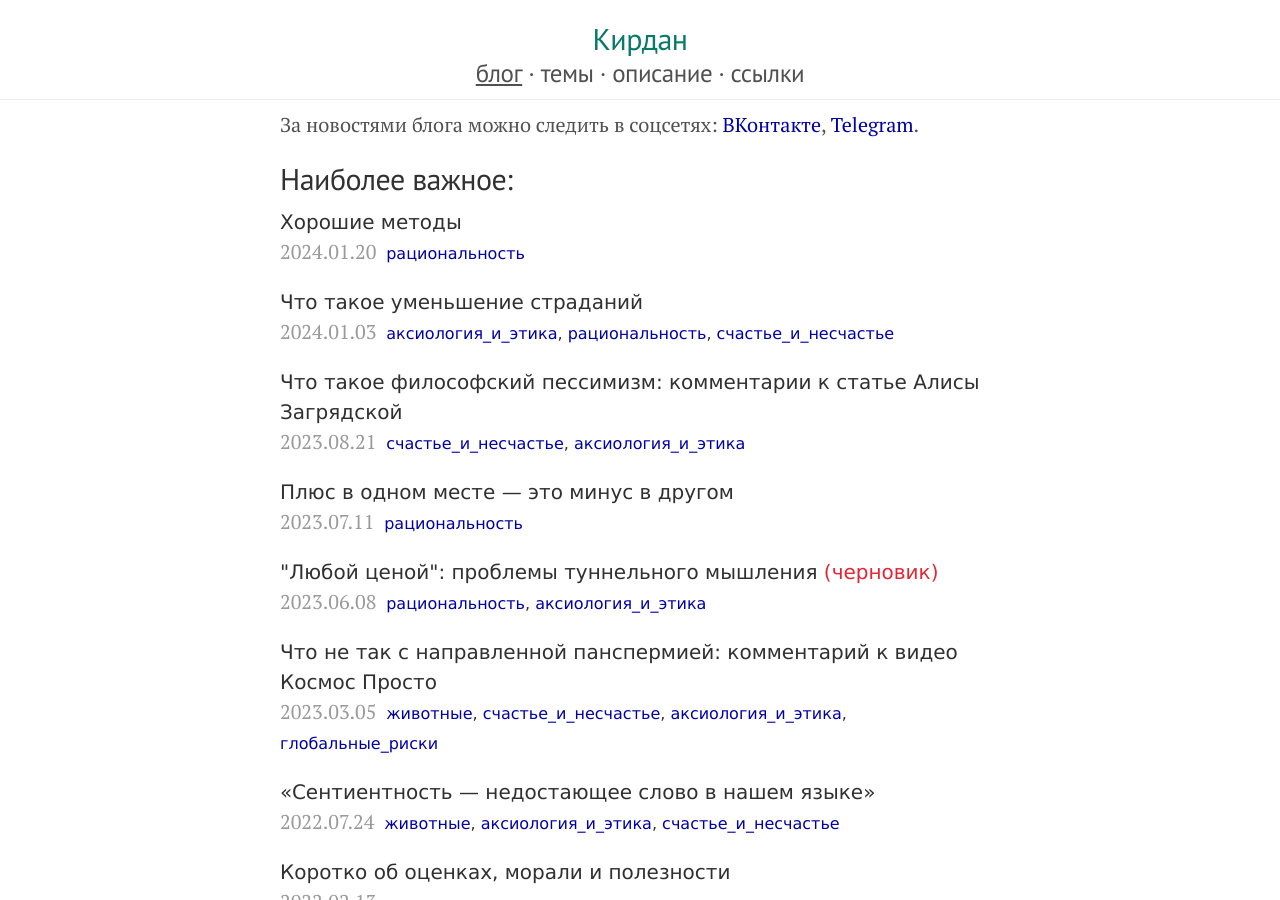
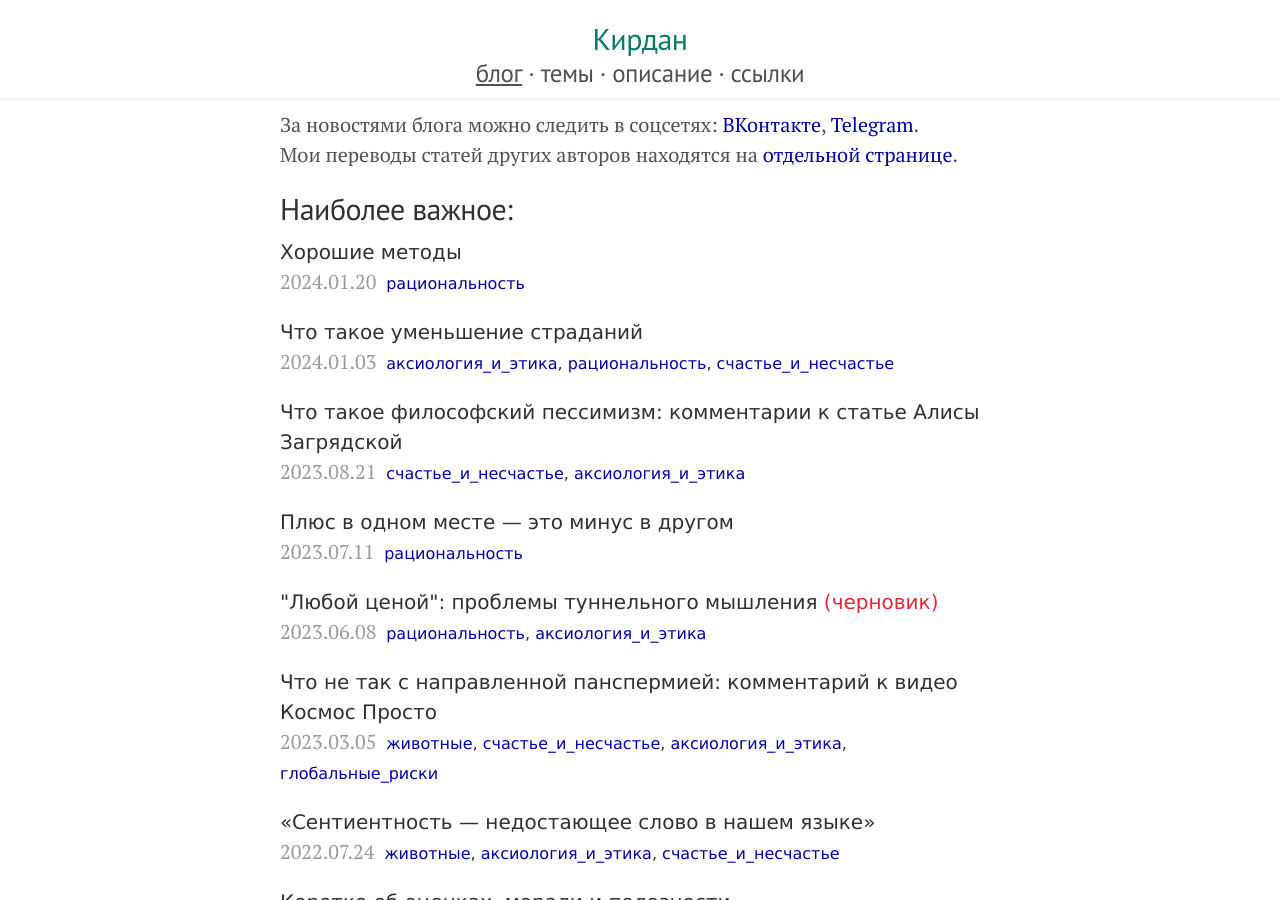
Before and after one commit to KKirdan/kkirdan.github.io, a Jekyll site: the page built from blog/index.html, in a window 1280 px wide and 900 px high. Built offline with Jekyll 4.4.1, drawn with Linux system fonts in a browser that asks for light colours.

Commit message:
upd translations

```diff
--- a/blog/index.html
+++ b/blog/index.html
@@ -3,7 +3,8 @@ layout: blog
 title: "Блог"
 nav_id: 1
 ---
-За новостями блога можно следить в соцсетях: <a href="{{ site.vk }}">ВКонтакте</a>, <a href="{{ site.telegram }}">Telegram</a>.
+За новостями блога можно следить в соцсетях: <a href="{{ site.vk }}">ВКонтакте</a>, <a href="{{ site.telegram }}">Telegram</a>.<br>
+Мои переводы статей других авторов находятся на <a href="/translations/index.html">отдельной странице</a>.
 <div class="posts">
   <h2>Наиболее важное:</h2>
   {% for post in site.posts %}
```
Also changed, not shown: translations/index.md (+4 -3 lines).
